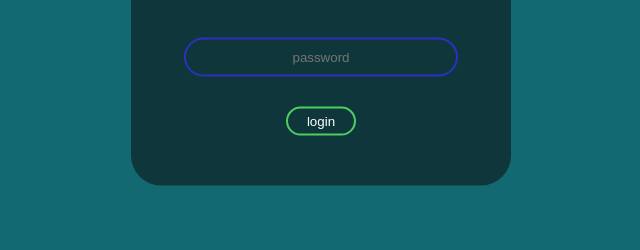
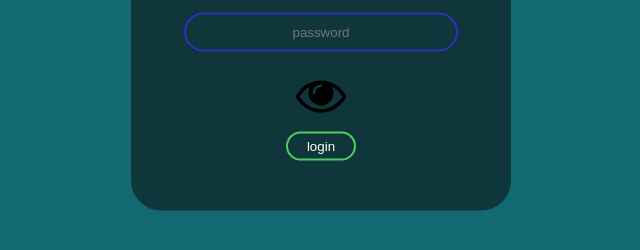
Before and after one commit to mithu-wd/login-page, a plain HTML site: page index.html in a window 1280 px wide. Shown: the part 398-648 px from the top of the page, without its empty margins (319-959 px from the left). Drawn offline with Linux system fonts and the light colour scheme.

Commit message:
adding back show/hide

```diff
--- a/index.html
+++ b/index.html
@@ -16,7 +16,7 @@
         <h1>login</h1>
         <input type="email" placeholder="Email" id="email" />
         <input type="password" placeholder="password" id="password" />
-<!--         <img src="./25186.svg" alt="" class="show" onclick="show()"> -->
+        <img src="./25186.svg" alt="" class="show" onclick="show()">
         <input type="submit" value="login" />
     </form>
 </body>
```
